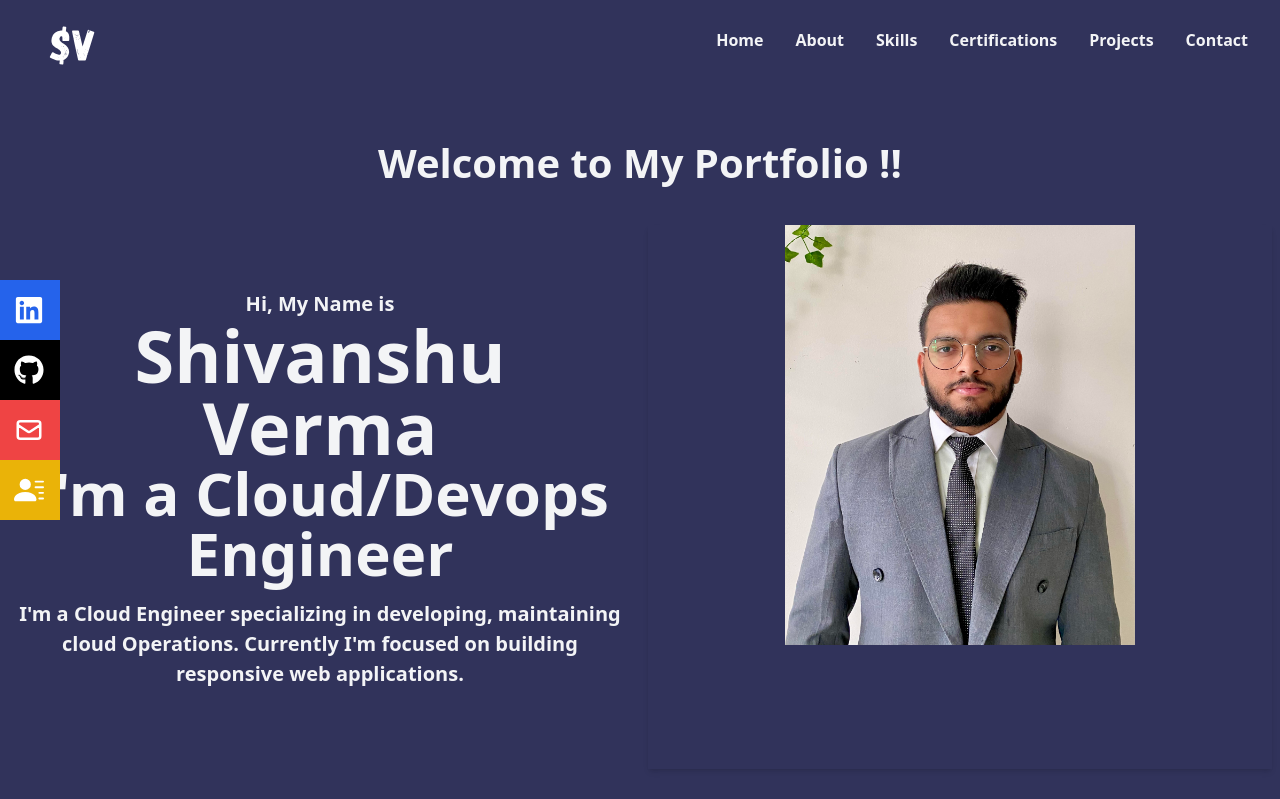
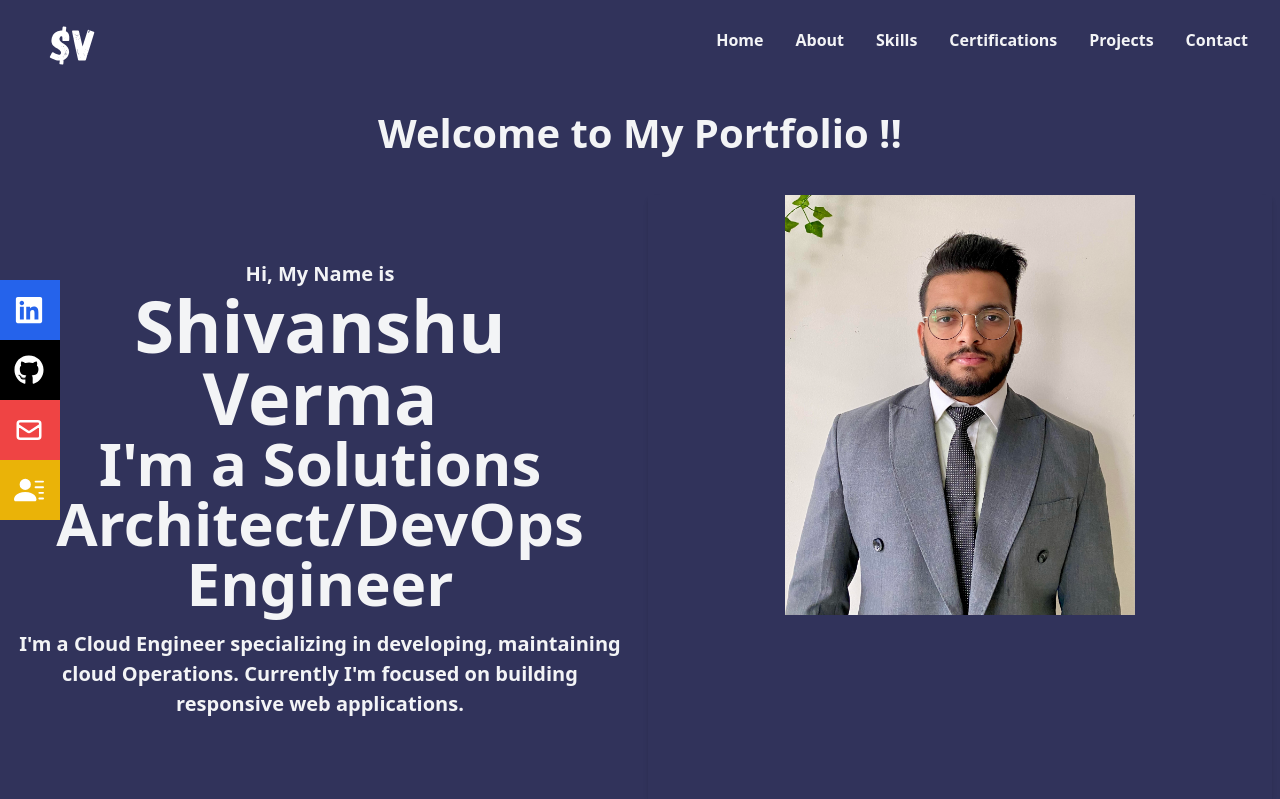
Before and after one commit to vermashiva12/myPortfolio, a React (Create React App) app: page / in a window 1280 px wide. Shown: the top 799 px of the page. Built offline with nearby package versions, Linux system fonts and the light colour scheme.

Commit message:
added new resume

```diff
--- a/src/components/home.jsx
+++ b/src/components/home.jsx
@@ -20,7 +20,7 @@ const Home = () => {
         <div className='py-16'>
             <p>Hi, My Name is </p>
             <h1 className='text-4xl sm:text-7xl font-bold'> Shivanshu Verma</h1>
-            <h2 className='text-4xl sm:text-6xl font-bold'> I'm a Cloud/Devops Engineer</h2>
+            <h2 className='text-4xl sm:text-6xl font-bold'> I'm a Solutions Architect/DevOps Engineer</h2>
             <p className='py-4 max-w-[1000px]'>I'm a Cloud Engineer specializing in developing, maintaining cloud Operations. Currently I'm focused on building responsive web applications.</p>
 
 
--- a/src/components/navbar.jsx
+++ b/src/components/navbar.jsx
@@ -4,7 +4,7 @@ import { HiOutlineMail } from 'react-icons/hi'
 import {BsFillPersonLinesFill} from 'react-icons/bs'
 import Logo from '../assets/logo.svg'
 import {Link} from 'react-scroll'
-import Re from '../assets/AResume.pdf'
+import Re from '../assets/AA_SHiva_Resume.pdf'
 
 
 export const Navbar = () => {
--- a/src/index.css
+++ b/src/index.css
@@ -1,6 +1,7 @@
 @tailwind base;
 @tailwind components;
 @tailwind utilities;
+@import url('https://fonts.googleapis.com/css2?family=Bebas+Neue&display=swap');
 
 @layer base {
     body {
```
Also changed, not shown: 1 other file (tests, documents, lock files or other folders).
